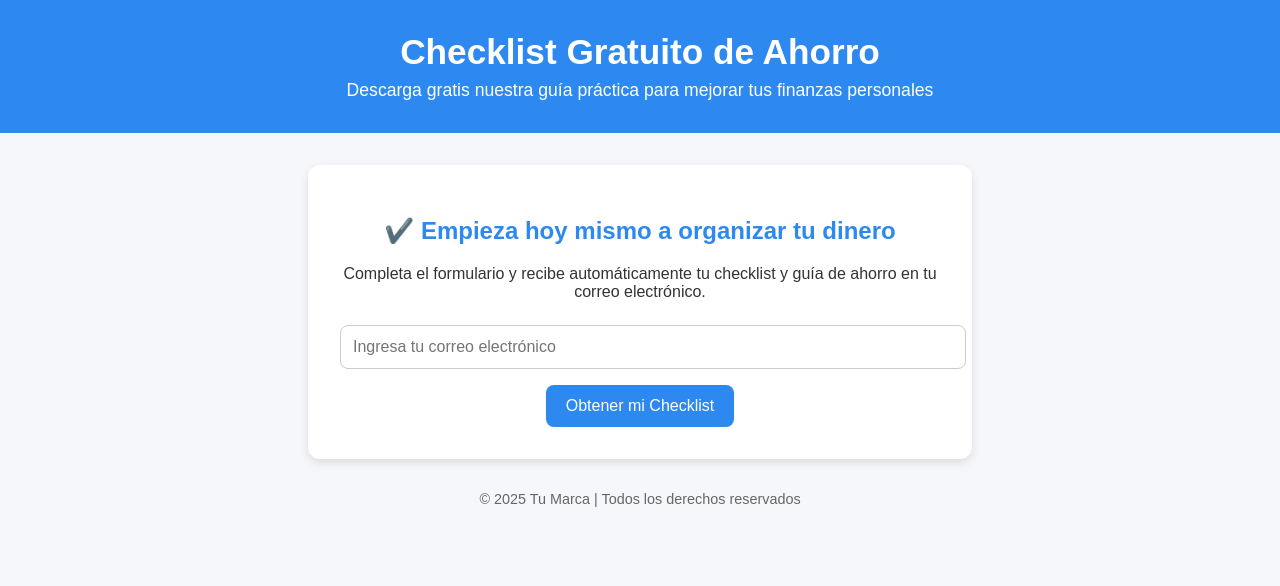
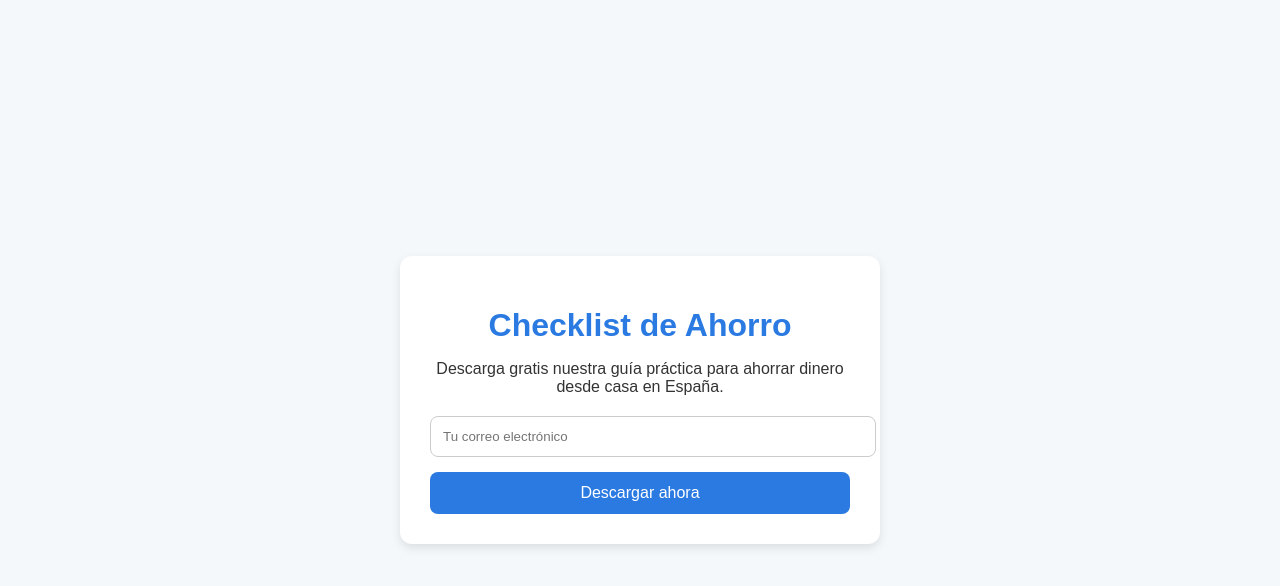
Before and after one commit to Educacion-bot/landing-ahorro, a plain HTML site: page index.html in a window 1280 px wide. Drawn offline with Linux system fonts and the light colour scheme.

Commit message:
Update index.html

```diff
--- a/index.html
+++ b/index.html
@@ -3,92 +3,66 @@
 <head>
   <meta charset="UTF-8">
   <meta name="viewport" content="width=device-width, initial-scale=1.0">
-  <title>Checklist de Ahorro - Finanzas Personales</title>
+  <title>Checklist de Ahorro – Finanzas Personales</title>
   <style>
     body {
       font-family: Arial, sans-serif;
-      background: #f5f7fa;
+      background: #f4f8fb;
       margin: 0;
       padding: 0;
-      color: #333;
+      display: flex;
+      justify-content: center;
+      align-items: center;
+      min-height: 100vh;
     }
-    header {
-      background: #2d89ef;
-      color: white;
-      text-align: center;
-      padding: 2rem 1rem;
-    }
-    header h1 {
-      margin: 0;
-      font-size: 2.2rem;
-    }
-    header p {
-      margin: 0.5rem 0 0;
-      font-size: 1.1rem;
-    }
-    main {
-      max-width: 600px;
-      margin: 2rem auto;
-      padding: 2rem;
-      background: white;
+    .container {
+      background: #fff;
+      padding: 30px;
       border-radius: 12px;
       box-shadow: 0 4px 10px rgba(0,0,0,0.1);
+      max-width: 420px;
+      width: 100%;
       text-align: center;
     }
-    main h2 {
-      color: #2d89ef;
+    h1 {
+      color: #2a7ae2;
+      margin-bottom: 15px;
     }
-    form {
-      margin-top: 1.5rem;
+    p {
+      color: #333;
+      margin-bottom: 20px;
     }
     input[type="email"] {
       width: 100%;
       padding: 12px;
       border: 1px solid #ccc;
       border-radius: 8px;
-      margin-bottom: 1rem;
-      font-size: 1rem;
+      margin-bottom: 15px;
     }
     button {
-      background: #2d89ef;
-      color: white;
-      padding: 12px 20px;
+      background: #2a7ae2;
+      color: #fff;
       border: none;
+      padding: 12px;
+      width: 100%;
       border-radius: 8px;
       cursor: pointer;
-      font-size: 1rem;
-      transition: background 0.3s ease;
+      font-size: 16px;
     }
     button:hover {
-      background: #1a5cb7;
-    }
-    footer {
-      text-align: center;
-      font-size: 0.9rem;
-      color: #666;
-      margin: 2rem 0;
+      background: #1f5bb5;
     }
   </style>
 </head>
 <body>
-  <header>
-    <h1>Checklist Gratuito de Ahorro</h1>
-    <p>Descarga gratis nuestra guía práctica para mejorar tus finanzas personales</p>
-  </header>
-
-  <main>
-    <h2>✔️ Empieza hoy mismo a organizar tu dinero</h2>
-    <p>Completa el formulario y recibe automáticamente tu checklist y guía de ahorro en tu correo electrónico.</p>
-
-    <!-- 🚨 IMPORTANTE: Reemplaza "TU_FORMULARIO_MAILERLITE" con el enlace de tu formulario en MailerLite -->
-    <form action="https://formspree.io/f/xdkwayrr" method="post" target="_blank">
-      <input type="email" name="email" placeholder="Ingresa tu correo electrónico" required>
-      <button type="submit">Obtener mi Checklist</button>
+  <div class="container">
+    <h1>Checklist de Ahorro</h1>
+    <p>Descarga gratis nuestra guía práctica para ahorrar dinero desde casa en España.</p>
+    <!-- ⚠️ CAMBIÁ ESTE LINK POR EL TUYO DE FORMSPREE -->
+    <form action="https://formspree.io/f/xdkwayrr" method="POST">
+      <input type="email" name="email" placeholder="Tu correo electrónico" required>
+      <button type="submit">Descargar ahora</button>
     </form>
-  </main>
-
-  <footer>
-    <p>© 2025 Tu Marca | Todos los derechos reservados</p>
-  </footer>
+  </div>
 </body>
 </html>
```
